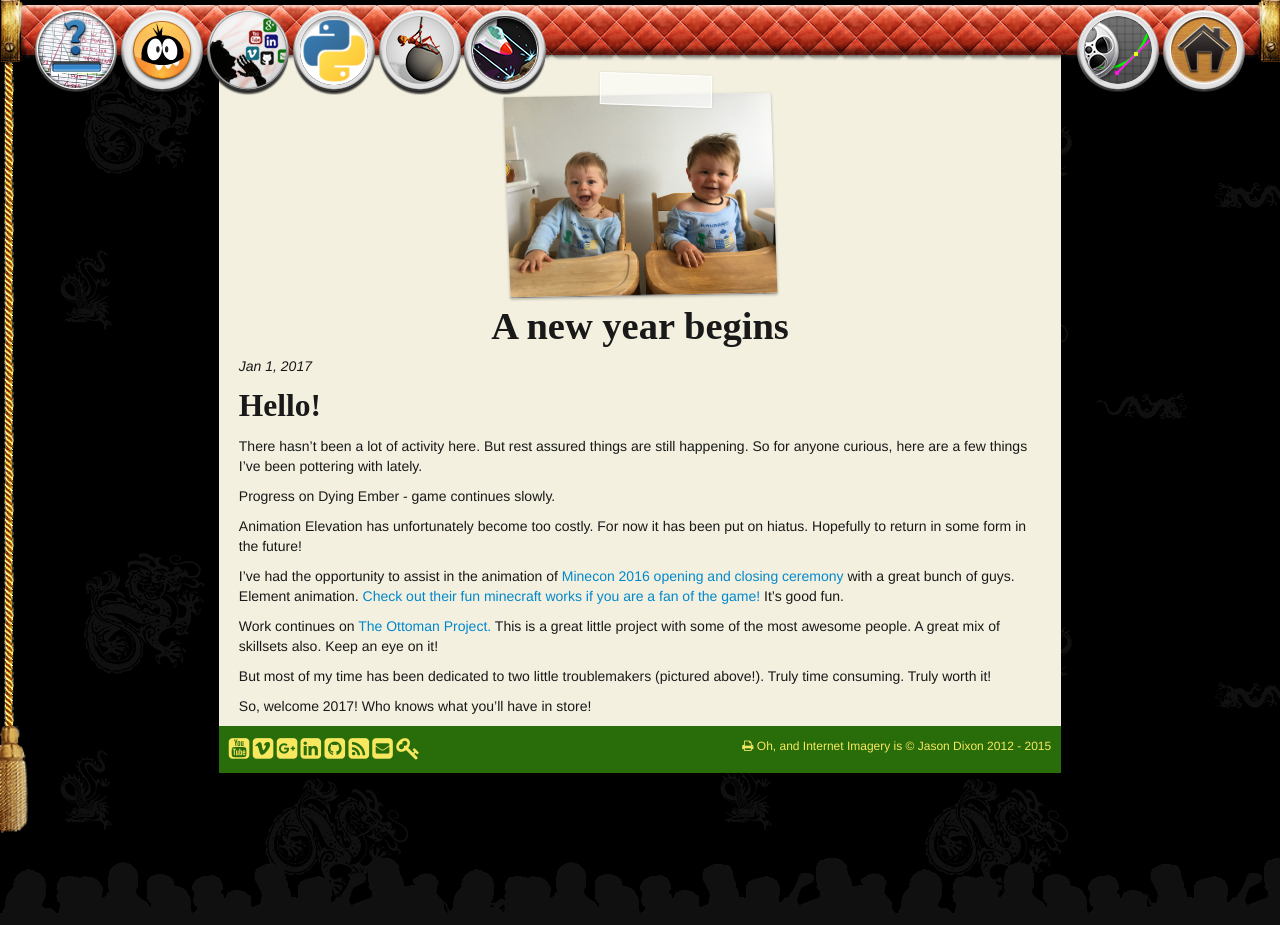
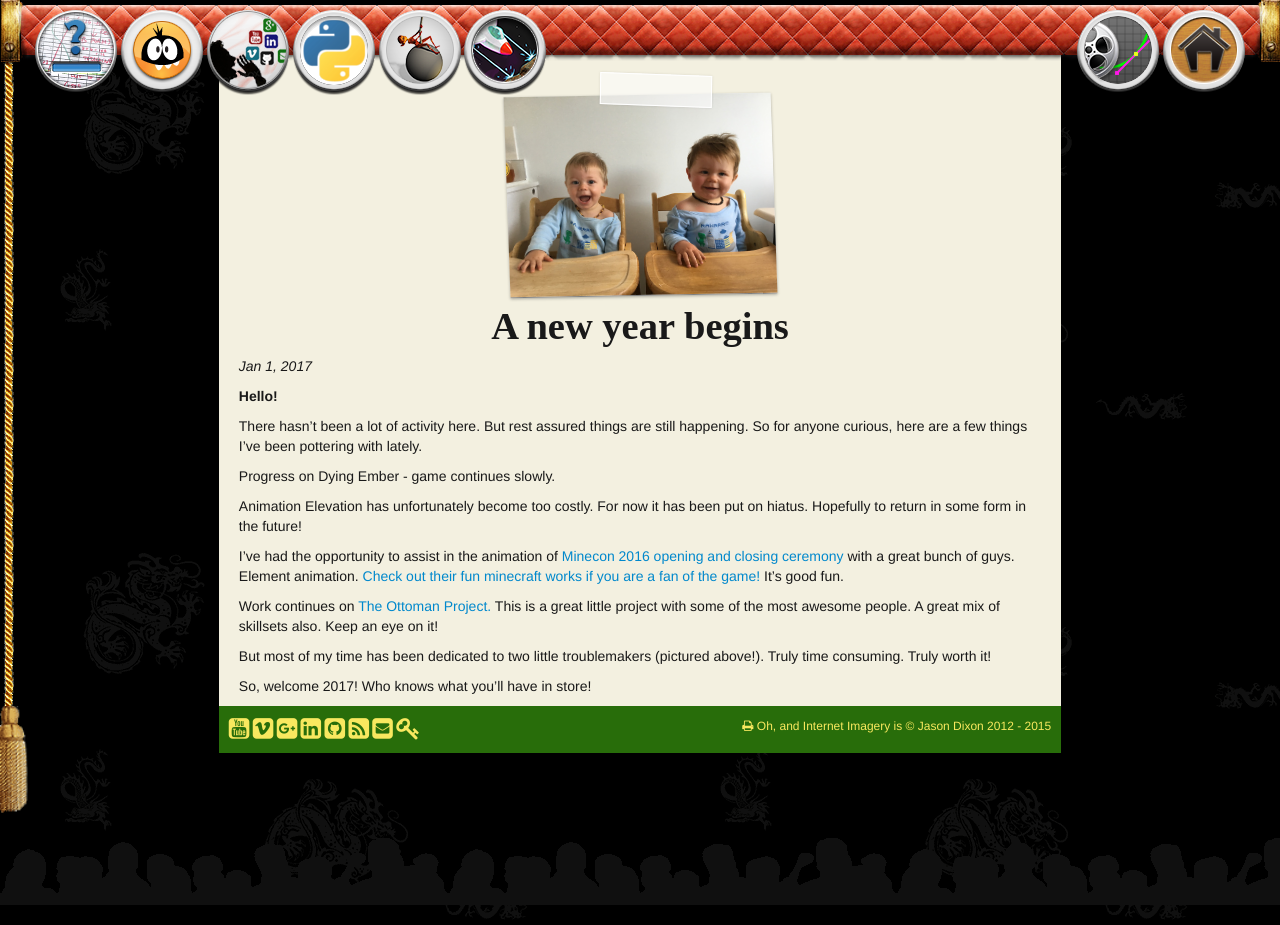
Before and after one commit to internetimagery/internetimagery.github.io, a Jekyll site: the page built from news/_posts/2017-01-01-a-new-year-begins.md, in a window 1280 px wide. Built offline with Jekyll 4.4.1, drawn with Linux system fonts in a browser that asks for light colours; nearby versions of some CDN libraries; some web fonts are replaced.

Commit message:
large title shows up huge in the wrong place!

```diff
--- a/news/_posts/2017-01-01-a-new-year-begins.md
+++ b/news/_posts/2017-01-01-a-new-year-begins.md
@@ -4,7 +4,7 @@ layout: post
 thumb: /img/posts/cute_kids.jpg
 ---
 
-## Hello!
+__Hello!__
 
 There hasn't been a lot of activity here. But rest assured things are still happening. So for anyone curious, here are a few things I've been pottering with lately.
 
```
